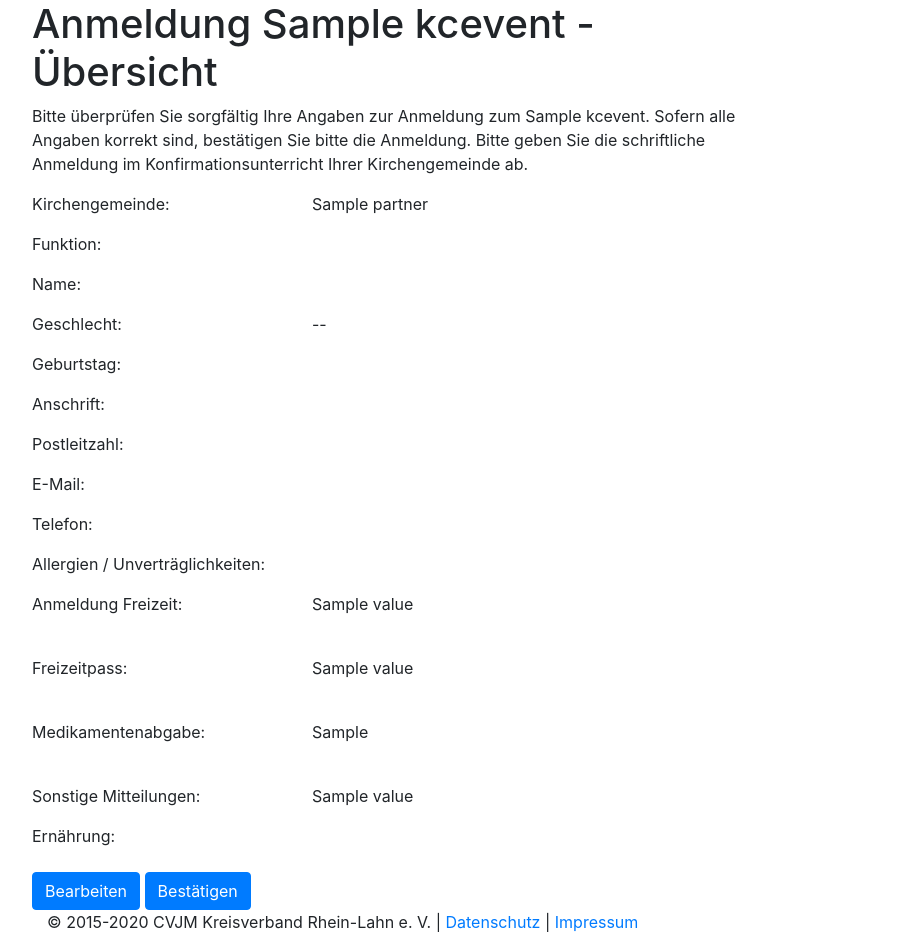
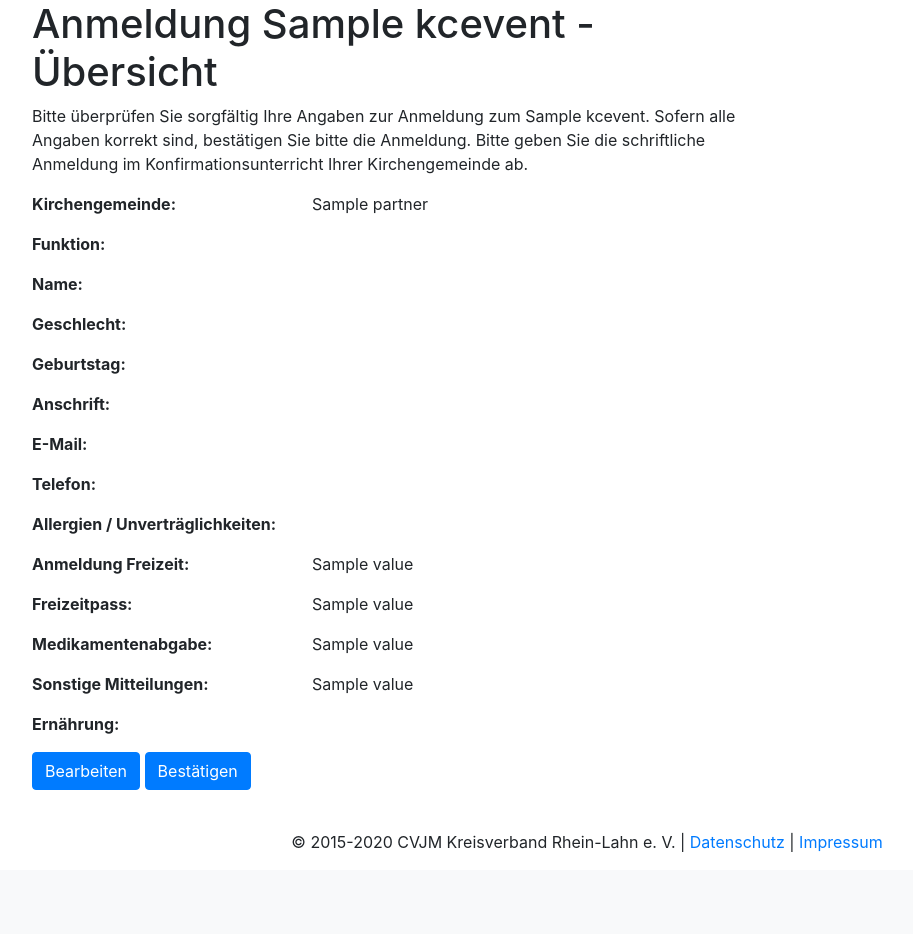
Before and after one commit to CVJM-Rhein-Lahn/django-kcevent, a Django app: template kcevent/templates/cvjm/registerEventConfirm.html in a window 1280 px wide. Shown: the part 95-1029 px from the top of the page, without its empty margins (53-966 px from the left). After the commit the page ends 947 px from the top, so only its background shows below. Run offline with Django 3.2, Linux system fonts and the light colour scheme; tables that the repository leaves empty hold one stand-in row (values such as "Sample post"); the template is opened without the code that fills it: values that come from a table or form of the project are taken from there, most other values are stand-ins (such as "Sample title", 1, 10 or a date in 2020); some libraries are stand-ins or nearby versions.

Commit message:
KC 2020: Finished participant registration form

```diff
--- a/kcevent/forms.py
+++ b/kcevent/forms.py
@@ -7,8 +7,11 @@ class ParticipantForm(forms.ModelForm):
         fields = [
             'first_name', 'last_name', 'street', 'house_number', 'zip_code', 'city',
             'phone', 'mail_addr', 'birthday', 'church', 'intolerances', 'nutrition',
-            'role', 'gender'
+            'role', 'gender', 'lactose_intolerance', 'celiac_disease'
         ]
+        widgets = {
+            'birthday': forms.DateInput(attrs={'type': 'date'})
+        }
 
 class KCEventRegistrationForm(forms.ModelForm):
     class Meta:
--- a/kcevent/models.py
+++ b/kcevent/models.py
@@ -46,6 +46,8 @@ class Participant(KCPerson):
         max_length=3,
         choices=NutritionTypes.choices,
     )
+    lactose_intolerance = models.BooleanField(default=False)
+    celiac_disease = models.BooleanField(default=False)
     role = models.CharField(
         max_length=2,
         choices=ParticipantRoles.choices,
@@ -87,6 +89,8 @@ class KCEvent(models.Model):
     name = models.CharField(max_length=250)
     start_date = models.DateField()
     end_date = models.DateField()
+    registration_start = models.DateField(null=True)
+    registration_end = models.DateField(null=True)
     event_url = models.SlugField()
     reg_pwd = models.CharField(max_length=250, blank=True)
 
--- a/kcevent/templates/cvjm/base.html
+++ b/kcevent/templates/cvjm/base.html
@@ -25,14 +25,10 @@
     <div class="row">
       {% block content %}{% endblock %}
     </div>
-    <footer>
-      <div class="container">
-        <div class="row">
-          <div class="col-sm-12">
-            &copy; 2015-2020 CVJM Kreisverband Rhein-Lahn e. V. | <a href="https://anmeldung.konficastle.org/datenschutz.html">Datenschutz</a> | <a href="https://anmeldung.konficastle.org/impressum">Impressum</a>
-          </div>
+    <footer class="page-footer font-small pt-4">
+        <div class="footer-copyright text-center py-3">
+          &copy; 2015-2020 CVJM Kreisverband Rhein-Lahn e. V. | <a href="https://anmeldung.konficastle.org/datenschutz.html">Datenschutz</a> | <a href="https://anmeldung.konficastle.org/impressum">Impressum</a>
         </div>
-      </div>
     </footer>
   </div>
   <!-- Optional JavaScript -->
--- a/kcevent/templates/cvjm/registerEventConfirm.html
+++ b/kcevent/templates/cvjm/registerEventConfirm.html
@@ -13,68 +13,62 @@
         <form action="{{ registerUrl }}" enctype="multipart/form-data" method="post">
           {% csrf_token %}
           <div class="form-row">
-            <div class="form-group col-md-3">Kirchengemeinde:</div>
+            <div class="form-group font-weight-bold col-md-3">Kirchengemeinde:</div>
             <div class="form-group col-md-6">{{partner.name}}</div>
           </div>
           <div class="form-row">
-            <div class="form-group col-md-3">Funktion:</div>
-            <div class="form-group col-md-6">{{kfh.form.instance.role}}</div>
+            <div class="form-group font-weight-bold col-md-3">Funktion:</div>
+            <div class="form-group col-md-6">{{kfh.form.instance.get_role_display}}</div>
           </div>
         <div class="form-row">
-            <div class="form-group col-md-3">Name:</div>
+            <div class="form-group font-weight-bold col-md-3">Name:</div>
             <div class="form-group col-md-6">{{kfh.form.first_name.value}} {{kfh.form.last_name.value}}</div>
         </div>
         <div class="form-row">
-            <div class="form-group col-md-3">Geschlecht:</div>
-            <div class="form-group col-md-6">{{kfh.form.gender.value}} -- {{kfh.kfh.form.gender.value}}</div>
+            <div class="form-group font-weight-bold col-md-3">Geschlecht:</div>
+            <div class="form-group col-md-6">{{kfh.form.instance.get_gender_display}}</div>
         </div>
         <div class="form-row">
-            <div class="form-group col-md-3">Geburtstag:</div>
+            <div class="form-group font-weight-bold col-md-3">Geburtstag:</div>
             <div class="form-group col-md-6">{{kfh.form.birthday.value}}</div>
         </div>
         <div class="form-row">
-            <div class="form-group col-md-3">Anschrift:</div>
-            <div class="form-group col-md-6">{{kfh.form.street.value}} {{kfh.form.house_number.value}}</div>
+            <div class="form-group font-weight-bold col-md-3">Anschrift:</div>
+            <div class="form-group col-md-6">{{kfh.form.street.value}} {{kfh.form.house_number.value}}<br />{{kfh.form.zip_code.value}} {{kfh.form.city.value}}</div>
         </div>
         <div class="form-row">
-            <div class="form-group col-md-3">Postleitzahl:</div>
-            <div class="form-group col-md-6">{{kfh.form.zip_code.value}} {{kfh.form.city.value}}</div>
-        </div>
-        <div class="form-row">
-            <div class="form-group col-md-3">E-Mail:</div>
+            <div class="form-group font-weight-bold col-md-3">E-Mail:</div>
             <div class="form-group col-md-6">{{kfh.form.mail_addr.value}}</div>
         </div>
         <div class="form-row">
-            <div class="form-group col-md-3">Telefon:</div>
+            <div class="form-group font-weight-bold col-md-3">Telefon:</div>
             <div class="form-group col-md-6">{{kfh.form.phone.value}}</div>
         </div>
           <div class="form-row">
-            <div class="form-group col-md-3">Allergien / Unvertr&auml;glichkeiten:</div>
+            <div class="form-group font-weight-bold col-md-3">Allergien / Unvertr&auml;glichkeiten:</div>
             <div class="form-group col-md-6">{{kfh.form.intolerances.value}}</div>
           </div>
           <div class="form-row">
-            <div class="form-group col-md-3">Anmeldung Freizeit:</div>
-            <div class="form-group col-md-6">{{ kfh.formReg.reg_doc_consent.value }}</div>
+            <div class="form-group font-weight-bold col-md-3">Anmeldung Freizeit:</div>
+            <div class="form-group col-md-6">{{kfh.formReg.reg_doc_consent.value}}</div>
           </div>
-          <br>
           <div class="form-row">
-            <div class="form-group col-md-3">Freizeitpass:</div>
-            <div class="form-group col-md-6">{{ kfh.formReg.reg_doc_pass.value }}</div>
+            <div class="form-group font-weight-bold col-md-3">Freizeitpass:</div>
+            <div class="form-group col-md-6">{{kfh.formReg.reg_doc_pass.value}}</div>
           </div>
-          <br>
           <div class="form-row">
-            <div class="form-group col-md-3">Medikamentenabgabe:</div>
-            <div class="form-group col-md-6">{{ kfh.formReg.reg_doc_meddispense }}</div>
+            <div class="form-group font-weight-bold col-md-3">Medikamentenabgabe:</div>
+            <div class="form-group col-md-6">{{kfh.formReg.reg_doc_meddispense.value}}</div>
           </div>
-          <br>
           <div class="form-row">
-            <div class="form-group col-md-3">Sonstige Mitteilungen:</div>
+            <div class="form-group font-weight-bold col-md-3">Sonstige Mitteilungen:</div>
             <div class="form-group col-md-6">{{kfh.formReg.reg_notes.value}}</div>
           </div>
           <div class="form-row">
-            <div class="form-group col-md-4">
-              <label>Ernährung: {{kfh.form.nutrition.value}}</label>
-            </div>
+            <div class="form-group font-weight-bold col-md-3">Ernährung:</div>
+            <div class="form-group col-md-2">{{kfh.form.instance.get_nutrition_display}}</div>
+            <div class="form-group col-md-2">{% if kfh.form.lactose_intolerance.value %}Laktoseintoleranz{% endif %}</div>
+            <div class="form-group col-md-2">{% if kfh.form.celiac_disease.value %}Zöliakie{% endif %}</div>
           </div>
           <input type="hidden" name="_fghash" value="{{ kfh.formHash }}" />
           <input type="hidden" name="_fgstage" value="confirm" />
--- a/kcevent/templates/cvjm/registrationFinished.html
+++ b/kcevent/templates/cvjm/registrationFinished.html
@@ -2,7 +2,7 @@
 
 {% block content %}
 <div class="col-sm-8">
-    <h1>Anmeldung Konfi-Castle 2020</h1>
-    <p>Sie haben Ihr Kind erfolgreich angemeldet!</p>
+    <h1>Anmeldung zu {{ evt.name }} erfolgreich - Danke!</h1>
+    <p>Vielen Dank für die Anmeldung Ihres Kindes {{kfh.form.instance.first_name}}.</p>
 </div>
 {% endblock %}
--- a/kcevent/urls.py
+++ b/kcevent/urls.py
@@ -22,7 +22,7 @@ urlpatterns = [
     path('events/', views.listEvents, name='listEvents'),
     path('login/<str:event_url>', views.registerEventLogin, name='registerEventLogin'),
     path('register/<str:event_url>', views.registerEvent, name='registerEvent'),
-    path('', views.registerEvent, name='listPublicEvents'),
+    path('', views.listPublicEvents, name='listPublicEvents'),
 
     #path('login/', views.user_login, name='user_login')
 
--- a/konficastle/urls.py
+++ b/konficastle/urls.py
@@ -20,5 +20,5 @@ from django.contrib.auth import views as auth_views
 urlpatterns = [
     path('admin/', admin.site.urls),
     path('accounts/login/', auth_views.LoginView.as_view(), name='login'),
-    path('kcevent/', include('kcevent.urls')),
+    path('', include('kcevent.urls'))
 ]
```
Also changed, not shown: kcevent/templates/cvjm/registerEvent.html (+18 -8 lines), kcevent/views.py (+20 -14 lines), kcevent/migrations/0010_auto_20200130_1846.py (added), kcevent/migrations/0011_auto_20200130_1935.py (added).
